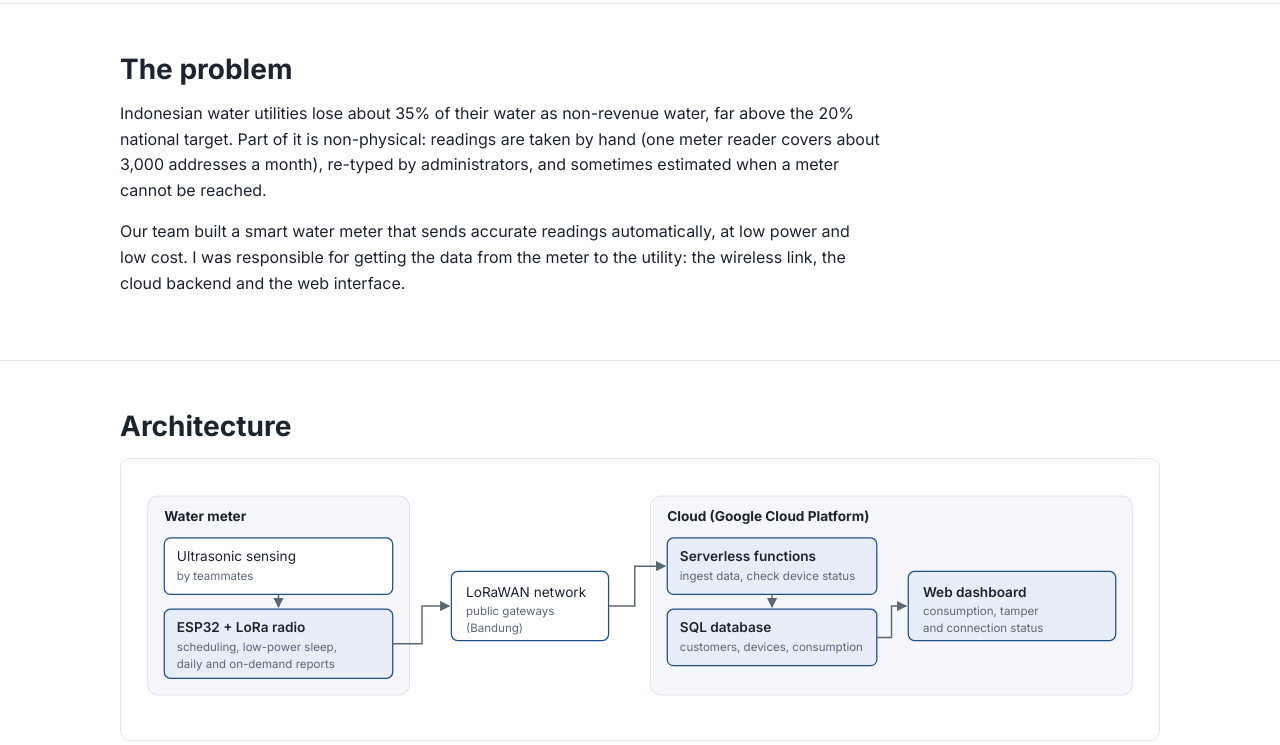
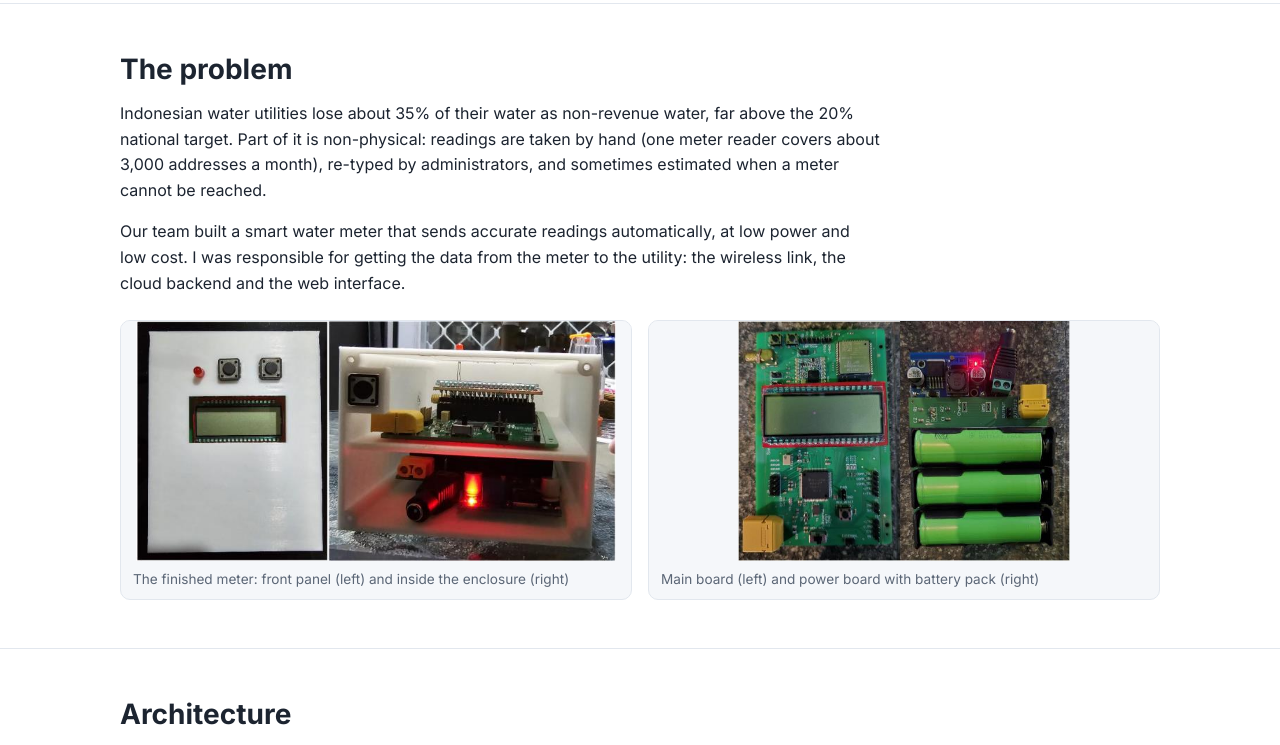
Before and after one commit to jibrilzhillan/jibrilzhillan.github.io, a plain HTML site: page smart-water-meter.html in a window 1280 px wide. Shown: the part 510-1255 px from the top of the page. Drawn offline with Linux system fonts and the light colour scheme.

Commit message:
Add device and board photos to the smart water meter case study
Co-Authored-By: Claude Opus 5.5 <noreply@anthropic.com>

```diff
--- a/smart-water-meter.html
+++ b/smart-water-meter.html
@@ -55,6 +55,16 @@
       Our team built a smart water meter that sends accurate readings automatically, at low power and low cost.
       I was responsible for getting the data from the meter to the utility: the wireless link, the cloud backend and the web interface.
     </p>
+    <div class="gallery">
+      <figure>
+        <img src="assets/watermeter-device.jpg" alt="Finished water meter: front panel with display and buttons, and the boards inside the enclosure" loading="lazy">
+        <figcaption>The finished meter: front panel (left) and inside the enclosure (right)</figcaption>
+      </figure>
+      <figure>
+        <img src="assets/watermeter-boards.jpg" alt="Main board with display and radio module next to the power board with battery pack" loading="lazy">
+        <figcaption>Main board (left) and power board with battery pack (right)</figcaption>
+      </figure>
+    </div>
   </div>
 </section>
 
```
Also changed, not shown: assets/watermeter-boards.jpg (added), assets/watermeter-device.jpg (added).
